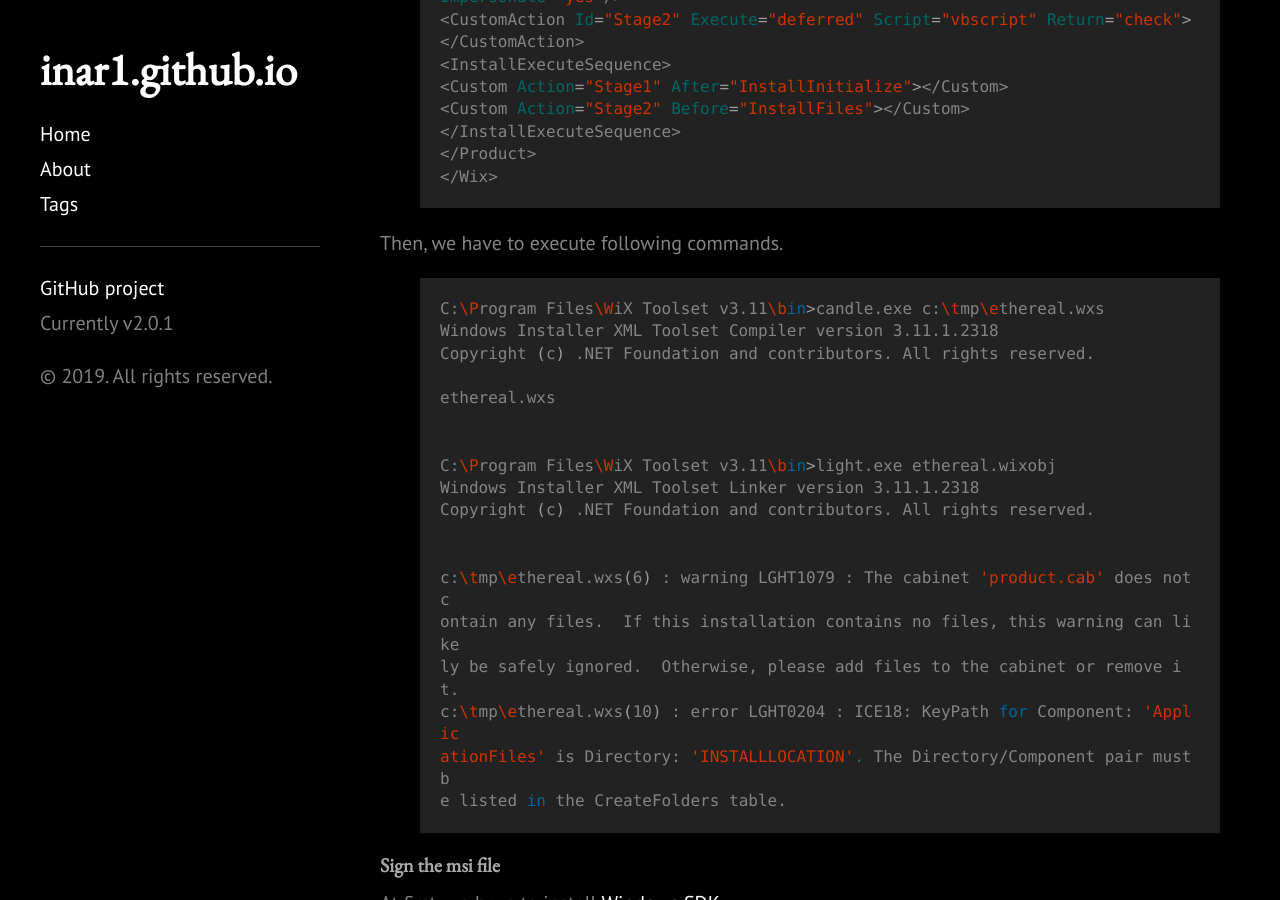
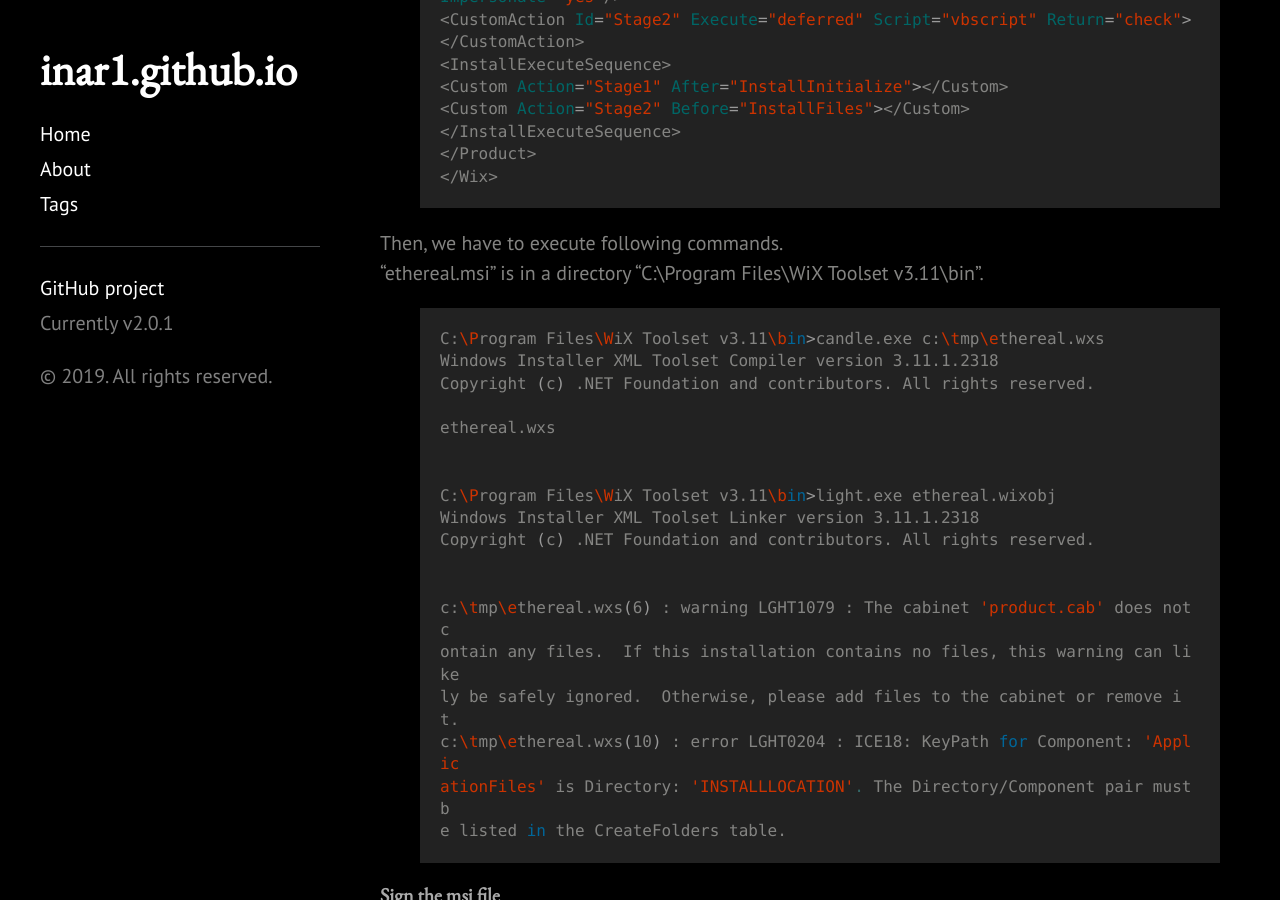
Before and after one commit to 1n4r1/1n4r1.github.io, a Jekyll site: the page built from _posts/2019-03-22-Hackthebox-Ethereal-Writeup.md, in a window 1280 px wide and 900 px high, scrolled down 18722 px. Built offline with Jekyll 4.4.1, drawn with Linux system fonts in a browser that asks for light colours.

Commit message:
modify 2019-03-22 ethereal-writeup

```diff
--- a/_posts/2019-03-22-Hackthebox-Ethereal-Writeup.md
+++ b/_posts/2019-03-22-Hackthebox-Ethereal-Writeup.md
@@ -626,7 +626,8 @@ Impersonate="yes"/>
 </Wix>
 {% endhighlight %}
 
-Then, we have to execute following commands.
+Then, we have to execute following commands.<br>
+"ethereal.msi" is in a directory "C:\Program Files\WiX Toolset v3.11\bin".
 {% highlight shell %}
 C:\Program Files\WiX Toolset v3.11\bin>candle.exe c:\tmp\ethereal.wxs
 Windows Installer XML Toolset Compiler version 3.11.1.2318
```
